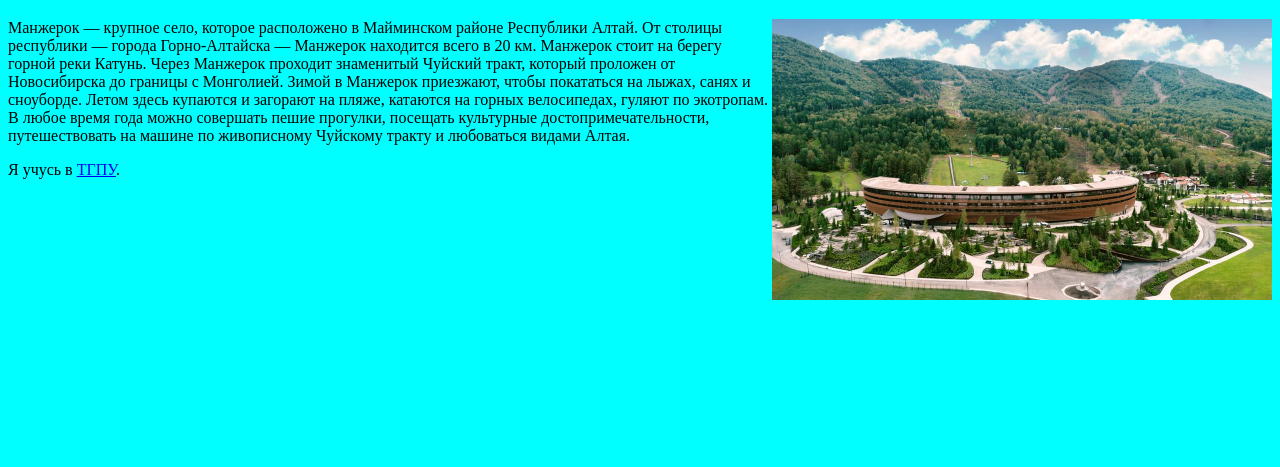
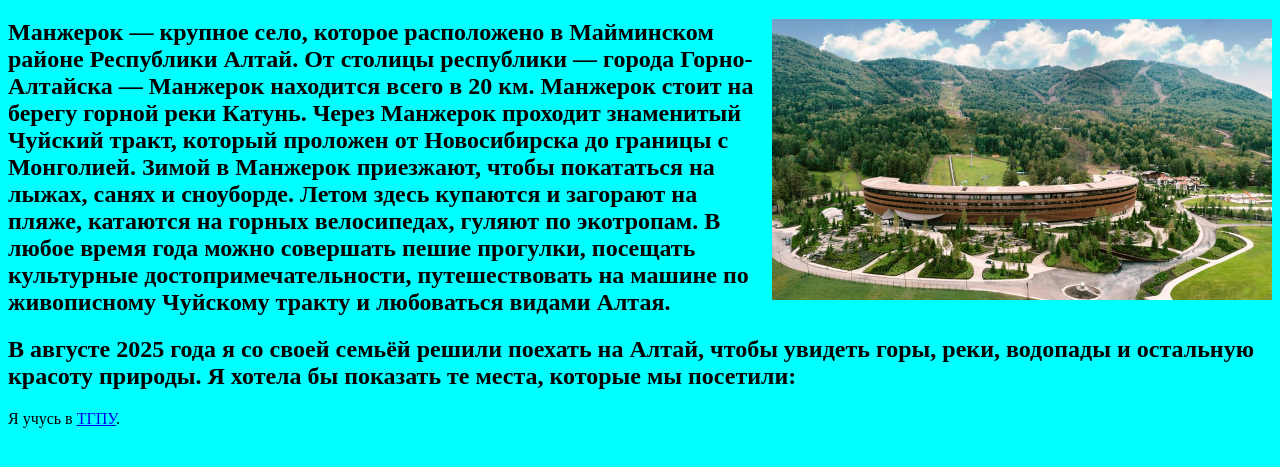
Before and after one commit to katya0k12/katya0k12.github.io, a plain HTML site: page index.html in a window 1280 px wide. Shown: the part 61-528 px from the top of the page. Drawn offline with Linux system fonts and the light colour scheme.

Commit message:
Добавление текста

```diff
--- a/index.html
+++ b/index.html
@@ -7,7 +7,8 @@
     </head>
     <body>
         <h1>Моё путешествие на Алтай с семьей: Манжерок</h1>
-        <img src="manjerok.jpg" align="right" width="500"> Манжерок — крупное село, которое расположено в Майминском районе Республики Алтай. От столицы республики — города Горно-Алтайска — Манжерок находится всего в 20 км. Манжерок стоит на берегу горной реки Катунь. Через Манжерок проходит знаменитый Чуйский тракт, который проложен от Новосибирска до границы с Монголией. Зимой в Манжерок приезжают, чтобы покататься на лыжах, санях и сноуборде. Летом здесь купаются и загорают на пляже, катаются на горных велосипедах, гуляют по экотропам. В любое время года можно совершать пешие прогулки, посещать культурные достопримечательности, путешествовать на машине по живописному Чуйскому тракту и любоваться видами Алтая.
+        <img src="manjerok.jpg" align="right" width="500"> <h2>Манжерок — крупное село, которое расположено в Майминском районе Республики Алтай. От столицы республики — города Горно-Алтайска — Манжерок находится всего в 20 км. Манжерок стоит на берегу горной реки Катунь. Через Манжерок проходит знаменитый Чуйский тракт, который проложен от Новосибирска до границы с Монголией. Зимой в Манжерок приезжают, чтобы покататься на лыжах, санях и сноуборде. Летом здесь купаются и загорают на пляже, катаются на горных велосипедах, гуляют по экотропам. В любое время года можно совершать пешие прогулки, посещать культурные достопримечательности, путешествовать на машине по живописному Чуйскому тракту и любоваться видами Алтая.</h2>
+        <p><h2>В августе 2025 года я со своей семьёй решили поехать на Алтай, чтобы увидеть горы, реки, водопады и остальную красоту природы. Я хотела бы показать те места, которые мы посетили:</h2></p>
         <p>Я учусь в <a href="https://tspu.ru">ТГПУ</a>.</p>
     </body>
 </html>
```
